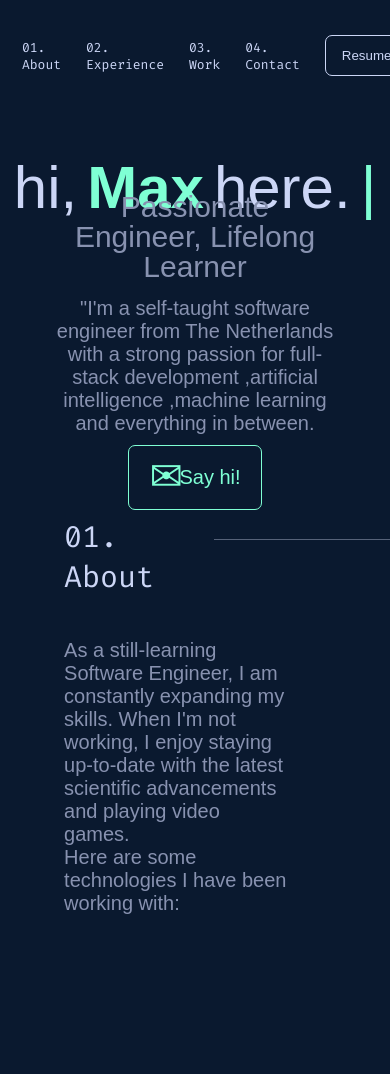
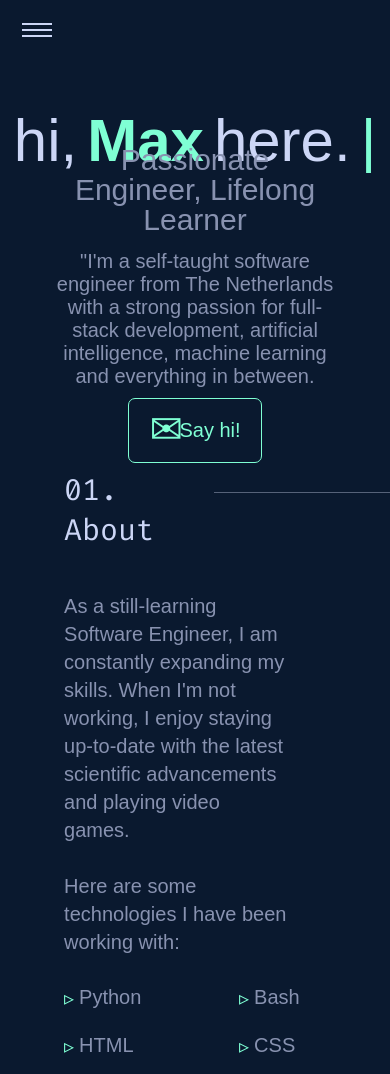
Before and after one commit to MaxBenen/MaxBenen, a plain HTML site: page portfolio.html in a window 390 px wide. Shown: the top 1074 px of the page. Before the commit the page ends 923 px from the top, so only its background shows below. Drawn offline with Linux system fonts and the light colour scheme; a web font is replaced by a local one.

Commit message:
added hamburger menu

```diff
--- /dev/null
+++ b/javascript.js
@@ -0,0 +1,4 @@
+document.querySelector('.hamburger-menu').addEventListener('click', function() {
+    this.classList.toggle('active');
+    document.querySelector('.header').classList.toggle('active');
+  });
--- a/portfolio.html
+++ b/portfolio.html
@@ -9,13 +9,24 @@
     <link href='https://fonts.googleapis.com/css?family=NTR' rel='stylesheet'>
 </head>
 <link rel="stylesheet" href="style.css">
+<script src="javascript.js" defer></script>
 <body>
+
+
+
     <div class="header">
+
+        <div class="hamburger-menu">
+            <div class="line"></div>
+            <div class="line"></div>
+            <div class="line"></div>
+          </div>
+
+
         <ul class="links">
             <li><a href="#">01. About</a></li>
             <li><a href="#">02. Experience</a></li>
             <li><a href="#">03. Work</a></li>
-            <li><a href="#">04. Contact</a></li>
 
             <button class="cv-button">Resume</button>
         </ul>
@@ -24,8 +35,8 @@
     <div class="section-intro">
         <div class="intro-title">Passionate Engineer, Lifelong Learner</div>
         <div class="intro-text">"I'm a self-taught software engineer from The Netherlands
-            with a strong passion for full-stack development ,artificial
-            intelligence ,machine learning and everything in between.</div>
+            with a strong passion for full-stack development, artificial
+            intelligence, machine learning and everything in between.</div>
             <button class="say-hi"><a href="mailto:max_benen@hotmail.com"
                 style="text-decoration: none; color: inherit;">Say hi!</a></button>
     </div>
@@ -34,10 +45,22 @@
         <span class="about-title">01. About</span>
     </div>
     <div class="aboutme-text">As a still-learning Software Engineer, I am constantly expanding my skills. When I'm not working, I enjoy staying up-to-date with the latest scientific advancements and playing video games.
+        <br>
+        <br>Here are some technologies I have been working with:</div>
+        <ul class="skilz">
+            <li>Python</li>
+            <li>Bash</li>
+            <li>HTML</li>
+            <li>CSS</li>
+        </ul>
+        <div class="aboutme-text">I find these activities help me to stay curious and creative, which I believe are essential traits for any software engineer. Through my work, I hope to make a meaningful impact on the world by creating innovative solutions that help people solve real-world problems.</div>
+</div>
+    <div class="experience-section">
+        <div class="header-section">
+            <span class="about-title">02. Experience</span>
+        </div>
+    </div>
 
-        <br>Here are some technologies I have been working with:</div>
-</div>
-</div>
 
 
 </body>
--- a/style.css
+++ b/style.css
@@ -145,7 +145,7 @@ body {
     transition: 0.3s;
   }
 
-  .aboutme-section{
+  .aboutme-section, .experience-section{
     padding-left: 15%;
     padding-right: 25%;
     font-family: "NTR", sans-serif;
@@ -183,11 +183,93 @@ body {
     font-family: "NTR", sans-serif;
     color: rgb(136, 146, 176);
     max-width: 480px;
+    line-height: 1.4;
+  }
+
+  .skilz {
+    padding-top: 10px;
+    list-style-type: '\25B9'; /* Unicode character for White Right-Pointing Small Triangle */
+    display: grid;
+    grid-template-columns: repeat(2, minmax(150px, 10px));
+    padding-left: 15px;
+    font-size: 20px;
+  }
+
+  .skilz li {
+    color: rgb(136, 146, 176); /* set the text color */
+    list-style-type: none; /* remove the default list bullet point */
+    position: relative; /* make the pseudo-element position relative to the list item */
+  }
+
+  .skilz li::before {
+    content: '\25B9'; /* Unicode character for White Right-Pointing Small Triangle */
+    color: aquamarine; /* set the bullet point color */
+    position: absolute; /* position the pseudo-element absolutely */
+    left: -15px; /* move the pseudo-element 15 pixels to the left of the list item */
   }
 
 
 
+  .hamburger-menu {
+    display: none;
+    flex-direction: column;
+    justify-content: center;
+    align-items: center;
+    cursor: pointer;
+    width: 30px;
+    height: 20px;
+    margin-right: 10px;
+
+  }
+
+  .hamburger-menu .line {
+    width: 100%;
+    height: 2px;
+    background-color: #ccd6f6;
+    margin-bottom: 4px;
+    transition: background-color 0.3s;
+  }
+
+  /* Animate the hamburger menu lines on active state */
+  .hamburger-menu.active .line:nth-child(1) {
+    transform: translateY(6px) rotate(45deg);
+  }
+
+  .hamburger-menu.active .line:nth-child(2) {
+    opacity: 0;
+  }
+
+  .hamburger-menu.active .line:nth-child(3) {
+    transform: translateY(-6px) rotate(-45deg);
+  }
+
+
+
+
+
+
   @media only screen and (max-width: 767px) {
+
+    .header {
+      justify-content: space-between;
+    }
+
+    .hamburger-menu {
+      display: flex;
+    }
+
+    .links {
+      display: none;
+    }
+
+    .header.active .links {
+      display: flex;
+      flex-direction: column;
+      padding-right: 35%;
+    }
+
+
+
     .intro {
       font-size: 60px;
       padding: 0 10px;
```
